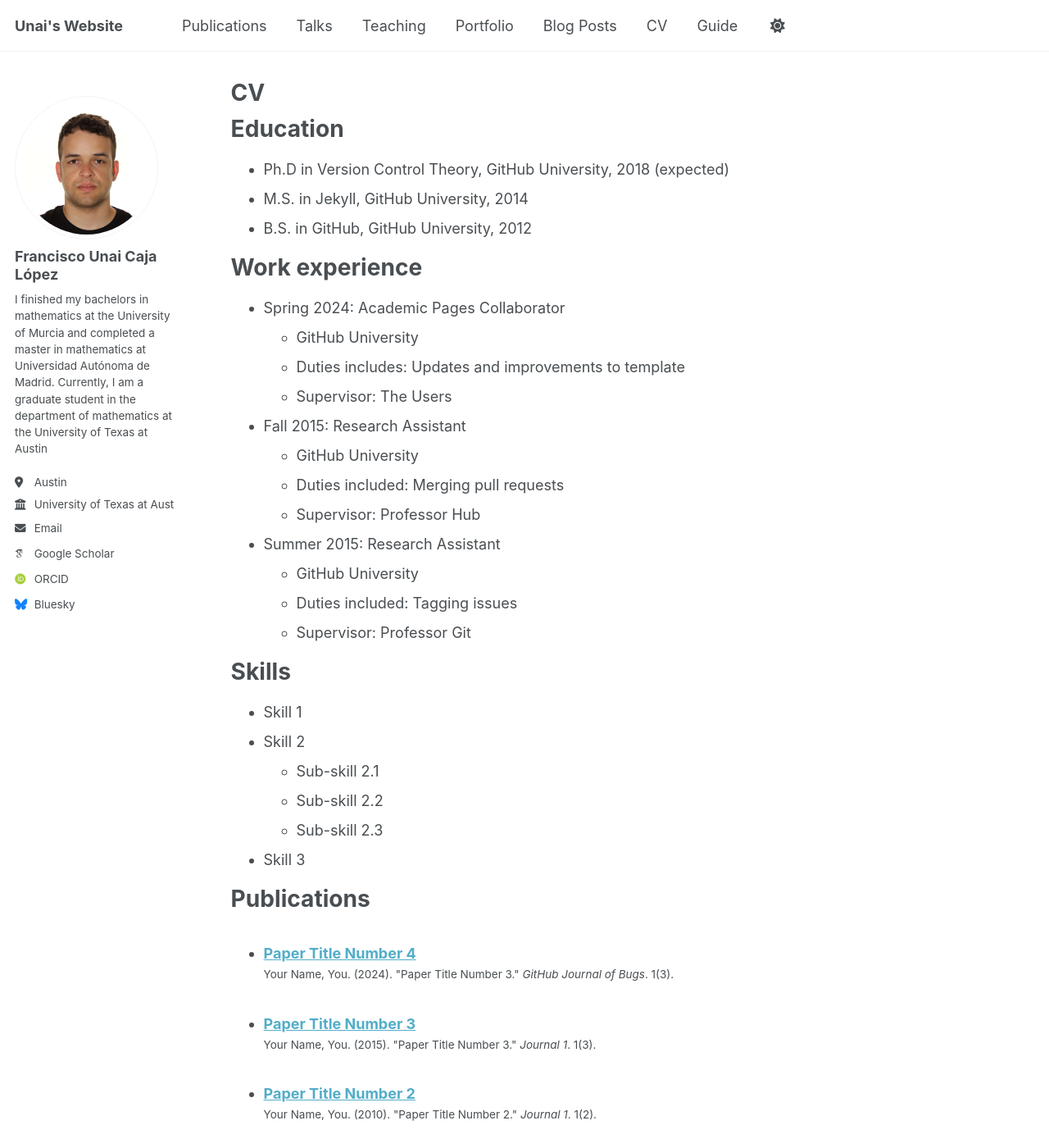
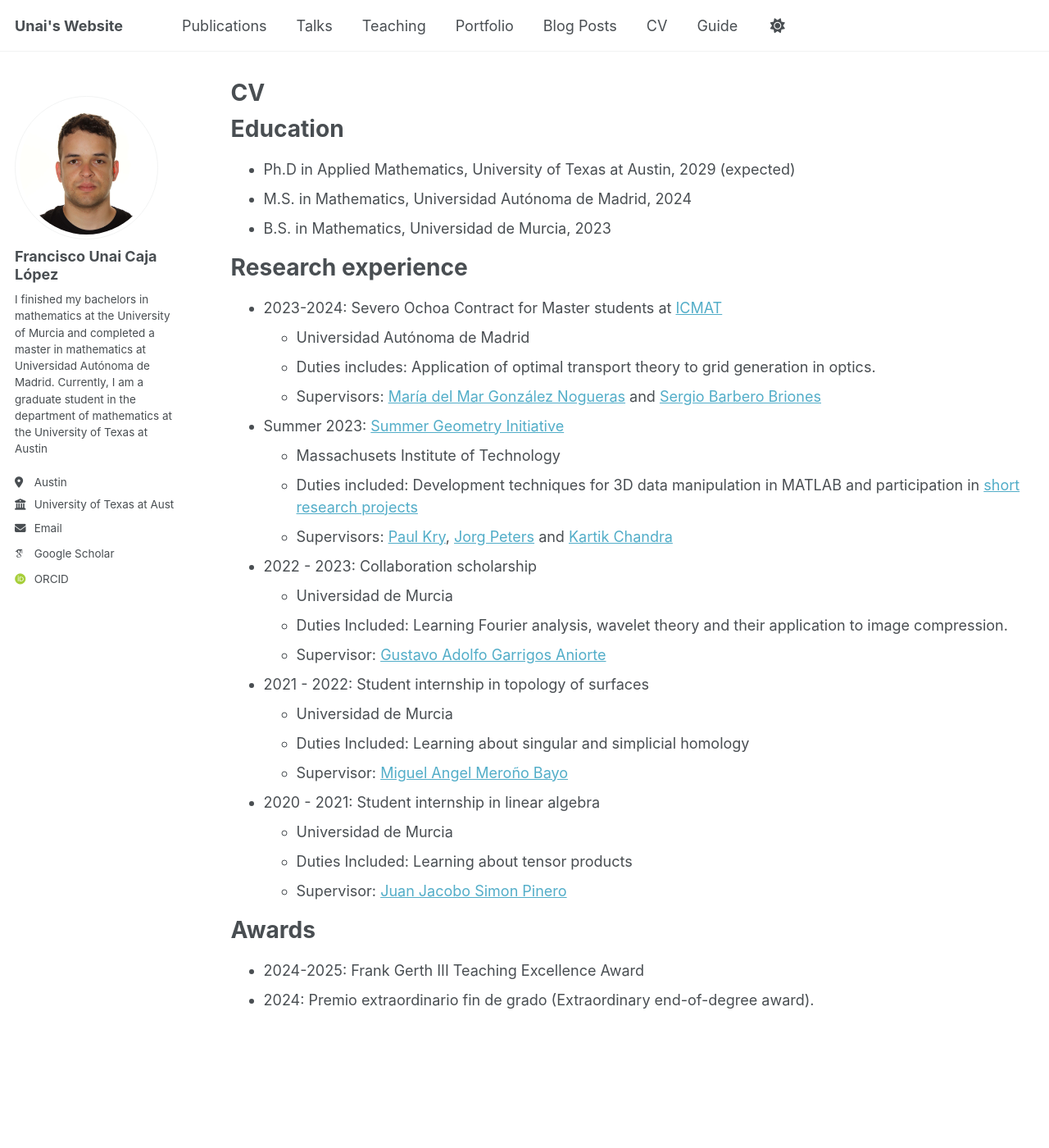
Before and after one commit to UnaiCaja/UnaiCaja.github.io, a Jekyll site: the page built from _pages/cv.md, in a window 1280 px wide and 1400 px high. Shown: the whole window at 82% size. Built offline with Jekyll 4.4.1, drawn with Linux system fonts in a browser that asks for light colours; some web fonts are replaced; some of the changed text lies outside the part shown.

Commit message:
CV updated

```diff
--- a/_config.yml
+++ b/_config.yml
@@ -29,7 +29,7 @@ author:
   location         : "Austin"
   employer         : "University of Texas at Austin"
   uri              : # URL
-  email            : "funai.caja (at) utexas.edu"
+  email            : "funai.caja@utexas.edu"
 
   # Academic websites
   academia         : # URL
@@ -51,7 +51,7 @@ author:
   stackoverflow    : # User number or user number and name (i.e., use "1" or "1/jeff-atwood")
 
   # Social media
-  bluesky          : "bsky.app" # Replace this with you Bluesky username
+  bluesky          : # Replace this with you Bluesky username
   facebook         : # Username
   flickr           : # Username
   foursquare       : # Username
@@ -78,8 +78,8 @@ author:
 
 # Publication Category - The following the list of publication categories and their headings
 publication_category:
-  books:
-    title: 'Books'
+  preprints:
+    title: 'Preprints'
   manuscripts:
     title: 'Journal Articles'
   conferences:
--- a/_pages/cv.md
+++ b/_pages/cv.md
@@ -11,54 +11,57 @@ redirect_from:
 
 Education
 ======
-* Ph.D in Version Control Theory, GitHub University, 2018 (expected)
-* M.S. in Jekyll, GitHub University, 2014
-* B.S. in GitHub, GitHub University, 2012
+* Ph.D in Applied Mathematics, University of Texas at Austin, 2029 (expected)
+* M.S. in Mathematics, Universidad Autónoma de Madrid, 2024
+* B.S. in Mathematics, Universidad de Murcia, 2023
 
-Work experience
+Research experience
 ======
-* Spring 2024: Academic Pages Collaborator
-  * GitHub University
-  * Duties includes: Updates and improvements to template
-  * Supervisor: The Users
+* 2023-2024: Severo Ochoa Contract for Master students at [ICMAT](https://www.icmat.es/es/)
+  * Universidad Autónoma de Madrid
+  * Duties includes: Application of optimal transport theory to grid generation in optics.
+  * Supervisors: [María del Mar González Nogueras](https://verso.mat.uam.es/~maria.gonzalez/) and [Sergio Barbero Briones](https://www.io.csic.es/sergio-barbero-briones/)
 
-* Fall 2015: Research Assistant
-  * GitHub University
-  * Duties included: Merging pull requests
-  * Supervisor: Professor Hub
+* Summer 2023: [Summer Geometry Initiative](https://sgi.mit.edu/)
+  * Massachusets Institute of Technology
+  * Duties included: Development techniques for 3D data manipulation in MATLAB and participation in [short research projects](https://summergeometry.org/sgi2023/)
+  * Supervisors: [Paul Kry](https://www.cs.mcgill.ca/~kry/), [Jorg Peters](https://www.cise.ufl.edu/~jorg/) and [Kartik Chandra](https://cs.stanford.edu/~kach/)
 
-* Summer 2015: Research Assistant
-  * GitHub University
-  * Duties included: Tagging issues
-  * Supervisor: Professor Git
+* 2022 - 2023: Collaboration scholarship
+  * Universidad de Murcia
+  * Duties Included: Learning Fourier analysis, wavelet theory and their application to image compression.
+  * Supervisor: [Gustavo Adolfo Garrigos Aniorte](https://webs.um.es/gustavo.garrigos/)
 
-Skills
+* 2021 - 2022: Student internship in topology of surfaces
+  * Universidad de Murcia
+  * Duties Included: Learning about singular and simplicial homology
+  * Supervisor: [Miguel Angel Meroño Bayo](https://portalinvestigacion.um.es/investigadores/331865/detalle)
+
+* 2020 - 2021: Student internship in linear algebra
+  * Universidad de Murcia
+  * Duties Included: Learning about tensor products
+  * Supervisor: [Juan Jacobo Simon Pinero](https://www.um.es/docencia/jsimon/)
+
+Awards
 ======
-* Skill 1
-* Skill 2
-  * Sub-skill 2.1
-  * Sub-skill 2.2
-  * Sub-skill 2.3
-* Skill 3
+* 2024-2025: Frank Gerth III Teaching Excellence Award
+* 2024: Premio extraordinario fin de grado (Extraordinary end-of-degree award).
 
-Publications
+
+<!-- Publications
 ======
   <ul>{% for post in site.publications reversed %}
     {% include archive-single-cv.html %}
-  {% endfor %}</ul>
+  {% endfor %}</ul> -->
 
-Talks
+<!-- Talks
 ======
   <ul>{% for post in site.talks reversed %}
     {% include archive-single-talk-cv.html  %}
-  {% endfor %}</ul>
+  {% endfor %}</ul> -->
 
-Teaching
+<!-- Teaching
 ======
   <ul>{% for post in site.teaching reversed %}
     {% include archive-single-cv.html %}
-  {% endfor %}</ul>
-
-Service and leadership
-======
-* Currently signed in to 43 different slack teams
+  {% endfor %}</ul> -->
--- a/_publications/2009-10-01-paper-title-number-1.md
+++ /dev/null
@@ -1,14 +0,0 @@
----
-title: "Paper Title Number 1"
-collection: publications
-category: manuscripts
-permalink: /publication/2009-10-01-paper-title-number-1
-excerpt: 'This paper is about the number 1. The number 2 is left for future work.'
-date: 2009-10-01
-venue: 'Journal 1'
-slidesurl: 'http://academicpages.github.io/files/slides1.pdf'
-paperurl: 'http://academicpages.github.io/files/paper1.pdf'
-bibtexurl: 'http://academicpages.github.io/files/bibtex1.bib'
-citation: 'Your Name, You. (2009). &quot;Paper Title Number 1.&quot; <i>Journal 1</i>. 1(1).'
----
-The contents above will be part of a list of publications, if the user clicks the link for the publication than the contents of section will be rendered as a full page, allowing you to provide more information about the paper for the reader. When publications are displayed as a single page, the contents of the above "citation" field will automatically be included below this section in a smaller font.
--- /dev/null
+++ b/_publications/2025-06-10-surface-discretization-in-optical-aspheres-production.md
@@ -0,0 +1,14 @@
+---
+title: "Surface discretization in optical aspheres production"
+collection: publications
+category: manuscripts
+permalink: /2025-06-10-surface-discretization-in-optical-aspheres-production
+excerpt: 'This paper is about the number 1. The number 2 is left for future work.'
+date: 2025-06-10
+venue: 'Journal 1'
+# slidesurl: 'http://academicpages.github.io/files/slides1.pdf'
+paperurl: 'https://opg.optica.org/oe/fulltext.cfm?uri=oe-33-12-25767&id=572789'
+# bibtexurl: 'http://academicpages.github.io/files/bibtex1.bib'
+citation: 'Your Name, You. (2009). &quot;Paper Title Number 1.&quot; <i>Journal 1</i>. 1(1).'
+---
+Highly aspherical optical surfaces are commonplace in the optical industry today. Surface discretization, i.e., describing the surface via a point cloud or a grid, is crucial in several surface production processes such as machining, finishing, metrology, and characterization. The simplest way to discretize an aspherical surface is to generate a uniform x−y sampling in the vertex plane and orthogonally project that sampling onto the surface. However, such a method leads to excessively non-uniform samplings when the surface is highly aspherical, which is not rare in the current optical industry. To overcome this problem, we have studied the properties of three discretization methods applied to optical aspheres. The first essentially generates the involute of a circle embedded within the optical surface (CI). The other two methods are based on finding an intermediate mapping. Whereas one method finds this mapping by solving a Laplace-Beltrami partial derivatives system (LB), the other uses optimal mass transportation (OT). We compared the outcomes of these methods with the trivial projection method. Evidence shows that, when targeting uniformity, the CI and OT provide the best outcomes. Conversely, the CI and LB methods achieve better results if the quality target has grid cells close to equilateral.
```
